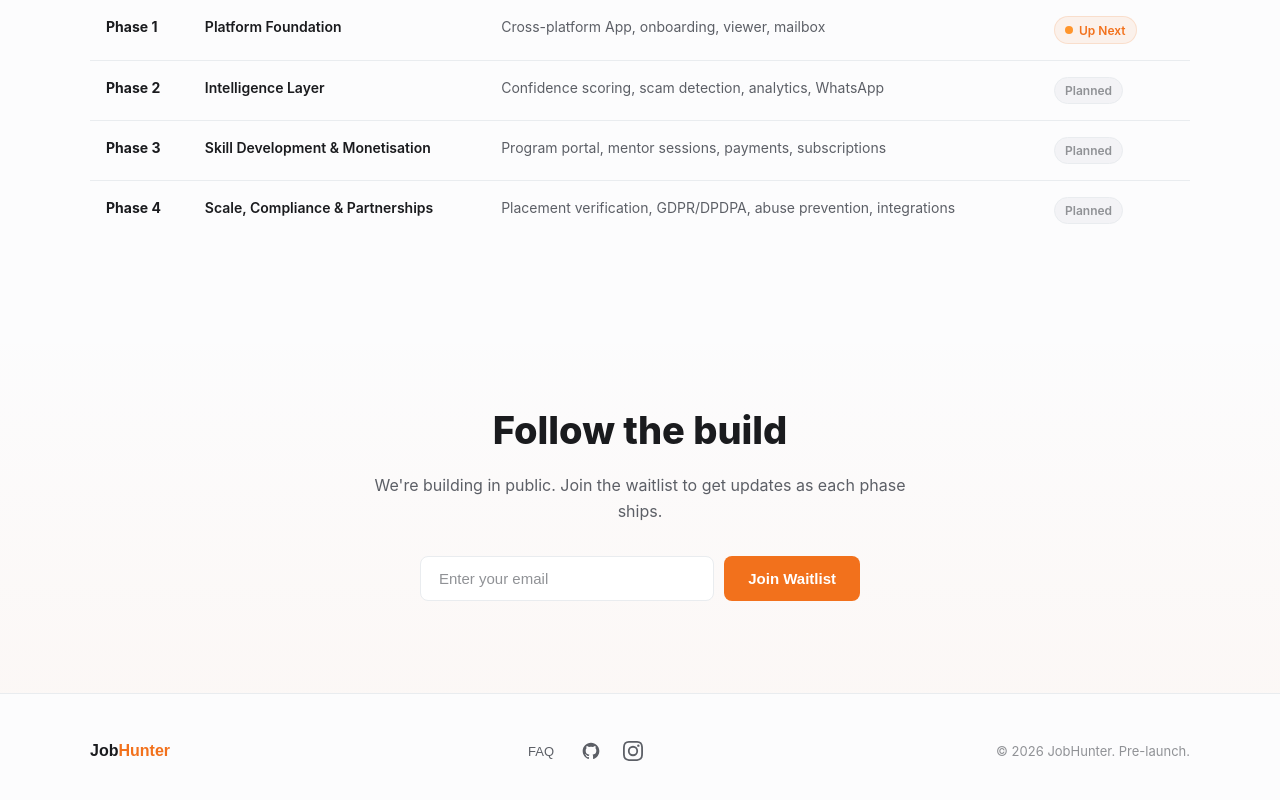
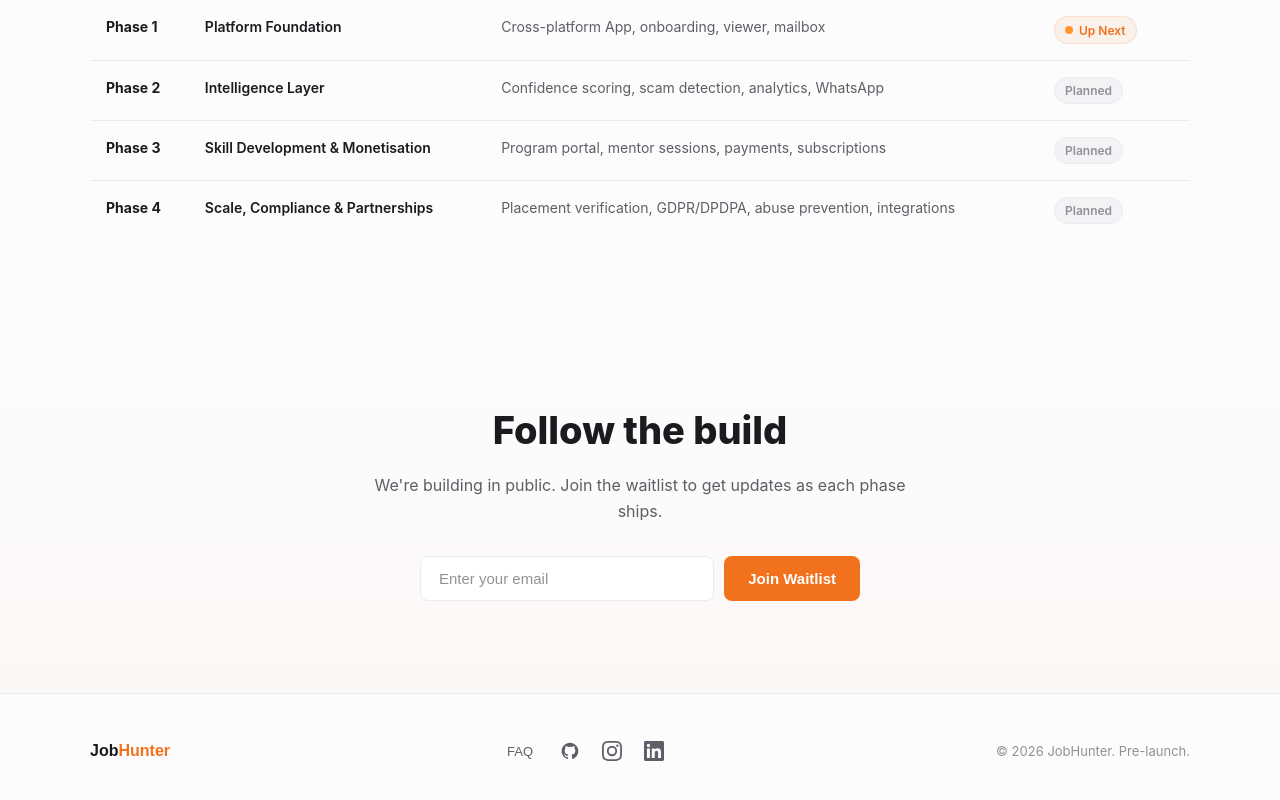
Before and after one commit to Alpha-Jolt/JobHunter-Website, a React (Vite) app: page / in a window 1280 px wide. Shown: the part 3200-4000 px from the top of the page. Built offline with nearby package versions, Linux system fonts and the light colour scheme; no server answers.

Commit message:
Fix: Added Socials 1. LinkedIn Site added 2. CNAME added for stable deployment

```diff
--- a/src/components/Footer.tsx
+++ b/src/components/Footer.tsx
@@ -36,6 +36,17 @@ export default function Footer({ navigate }: Props) {
               <path d="M12 2.163c3.204 0 3.584.012 4.85.07 3.252.148 4.771 1.691 4.919 4.919.058 1.265.069 1.645.069 4.849 0 3.205-.012 3.584-.069 4.849-.149 3.225-1.664 4.771-4.919 4.919-1.266.058-1.644.07-4.85.07-3.204 0-3.584-.012-4.849-.07-3.26-.149-4.771-1.699-4.919-4.92-.058-1.265-.07-1.644-.07-4.849 0-3.204.013-3.583.07-4.849.149-3.227 1.664-4.771 4.919-4.919 1.266-.057 1.645-.069 4.849-.069zm0-2.163c-3.259 0-3.667.014-4.947.072-4.358.2-6.78 2.618-6.98 6.98-.059 1.281-.073 1.689-.073 4.948 0 3.259.014 3.668.072 4.948.2 4.358 2.618 6.78 6.98 6.98 1.281.058 1.689.072 4.948.072 3.259 0 3.668-.014 4.948-.072 4.354-.2 6.782-2.618 6.979-6.98.059-1.28.073-1.689.073-4.948 0-3.259-.014-3.667-.072-4.947-.196-4.354-2.617-6.78-6.979-6.98-1.281-.059-1.69-.073-4.949-.073zm0 5.838a6.162 6.162 0 1 0 0 12.324 6.162 6.162 0 0 0 0-12.324zM12 16a4 4 0 1 1 0-8 4 4 0 0 1 0 8zm6.406-11.845a1.44 1.44 0 1 0 0 2.881 1.44 1.44 0 0 0 0-2.881z" />
             </svg>
           </a>
+          <a
+            href="https://linkedin.com/company/my-jobhunter"
+            target="_blank"
+            rel="noopener noreferrer"
+            className="footer-social"
+            aria-label="LinkedIn"
+          >
+            <svg width="20" height="20" viewBox="0 0 24 24" fill="currentColor" aria-hidden="true">
+              <path d="M20.447 20.452h-3.554v-5.569c0-1.328-.027-3.037-1.852-3.037-1.853 0-2.136 1.445-2.136 2.939v5.667H9.351V9h3.414v1.561h.046c.477-.9 1.637-1.85 3.37-1.85 3.601 0 4.267 2.37 4.267 5.455v6.286zM5.337 7.433a2.062 2.062 0 0 1-2.063-2.065 2.064 2.064 0 1 1 2.063 2.065zm1.782 13.019H3.555V9h3.564v11.452zM22.225 0H1.771C.792 0 0 .774 0 1.729v20.542C0 23.227.792 24 1.771 24h20.451C23.2 24 24 23.227 24 22.271V1.729C24 .774 23.2 0 22.222 0h.003z" />
+            </svg>
+          </a>
         </div>
 
         <p className="footer-copy">© {new Date().getFullYear()} JobHunter. Pre-launch.</p>
```
Also changed, not shown: 1 other file (tests, documents, lock files or other folders).
